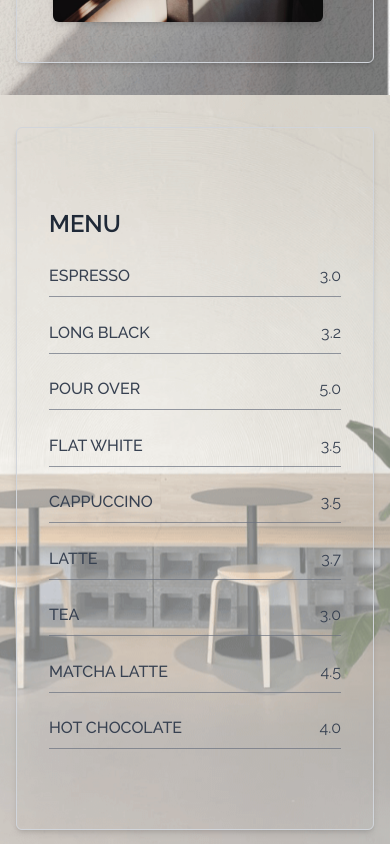
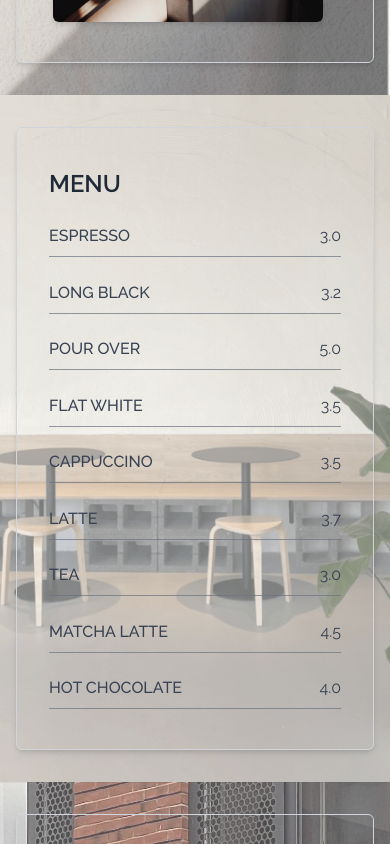
Before and after one commit to Samuellaudev/nextjs-cafe-template, a Next.js app: page / in a window 390 px wide. Shown: the part 1500-2344 px from the top of the page. Built offline with nearby package versions, Linux system fonts and the light colour scheme.

Commit message:
Adjusted the padding and margin in Menu

```diff
--- a/components/Menu.jsx
+++ b/components/Menu.jsx
@@ -1,10 +1,10 @@
 const Menu = () => {
   return (
-    <section id="coffee-menu" className="relative mx-auto max-w-screen-xl px-4 py-8 sm:px-6 lg:px-8 md:mb-40 bg-white md:rounded-md">
+    <section id="coffee-menu" className="relative mx-auto max-w-screen-xl px-4 py-8 sm:px-6 lg:px-8 md:mb-20 bg-white md:rounded-md">
       {/* Background Image */ }
       <div className="absolute inset-0 bg-cover bg-center bg-no-repeat opacity-70 md:rounded-md" style={ { backgroundImage: "url('/images/bg_menu.png')" } }></div>
       {/* Content */}
-      <div className="relative z-10 container px-4 py-20 mx-auto text-white border border-gray-300 p-6 rounded-md shadow-md">
+      <div className="relative z-10 container px-4 py-10 md:py-20 mx-auto text-white border border-gray-300 p-6 rounded-md shadow-md">
         <div className="relative lg:flex">
           <div className="hidden lg:block w-full my-auto">
             <div className="absolute left-16 w-[30rem] h-[30rem] bg-black/10 rounded-full shadow-md"></div>
```
